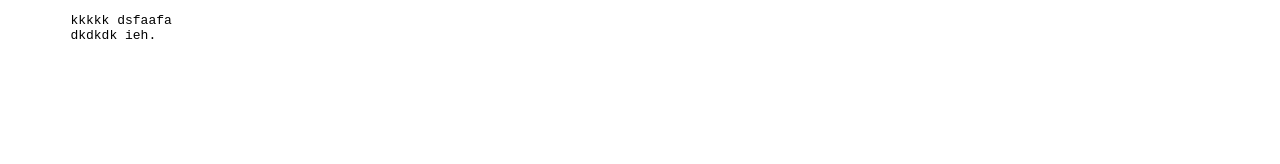
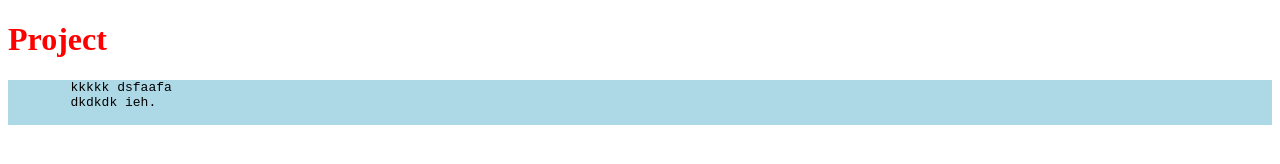
Before and after one commit to etiyoungreis/My-First-Project, a plain HTML site: page index.html in a window 1280 px wide. Drawn offline with Linux system fonts and the light colour scheme.

Commit message:
index.html

```diff
--- a/index.html
+++ b/index.html
@@ -5,10 +5,13 @@
     <meta name="viewport" content="width=device-width, initial-scale=1.0">
     <meta http-equiv="X-UA-Compatible" content="ie=edge">
     <title>Document</title>
-
+<style>
+    h1{color: red}
+    pre{background-color: lightblue}
+</style>
 </head>
 <body>
-    <title>Project</title>
+    <h1>Project</h1>
     <pre>
         kkkkk dsfaafa
         dkdkdk ieh.
```
